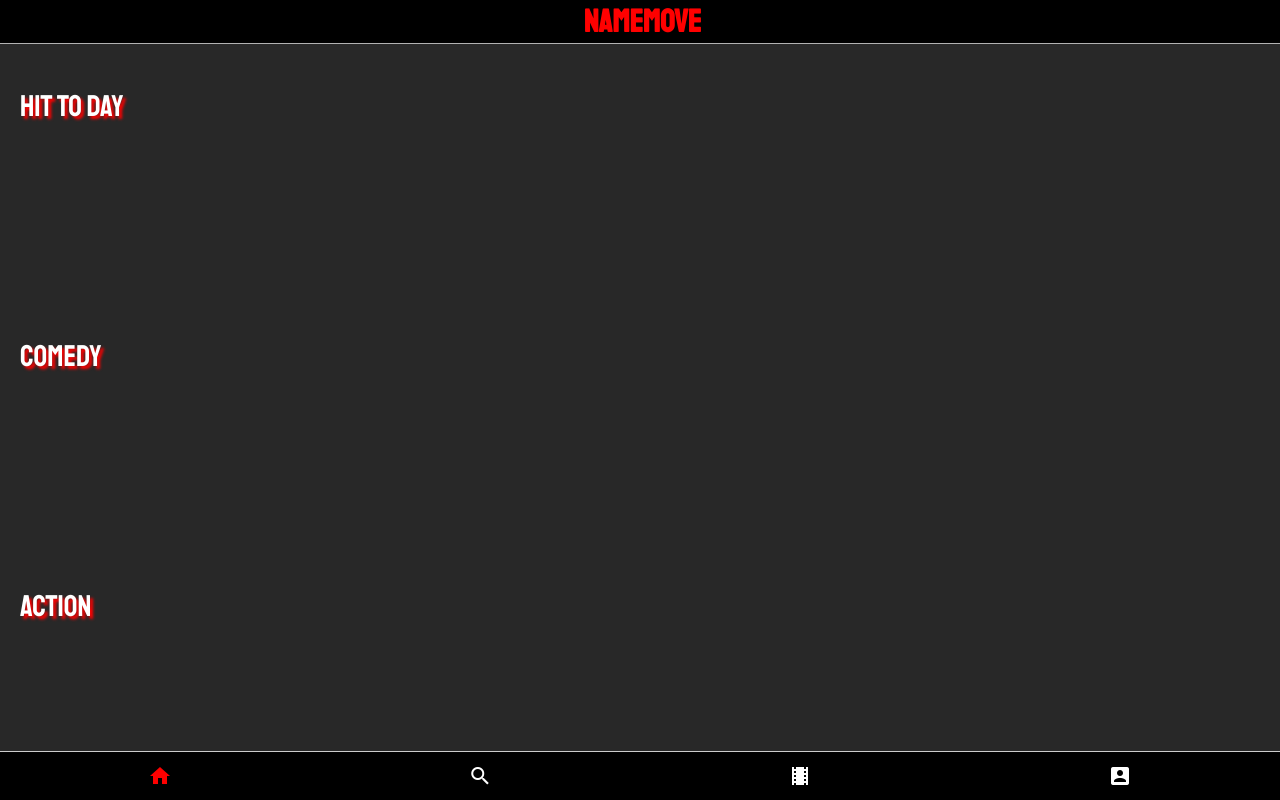
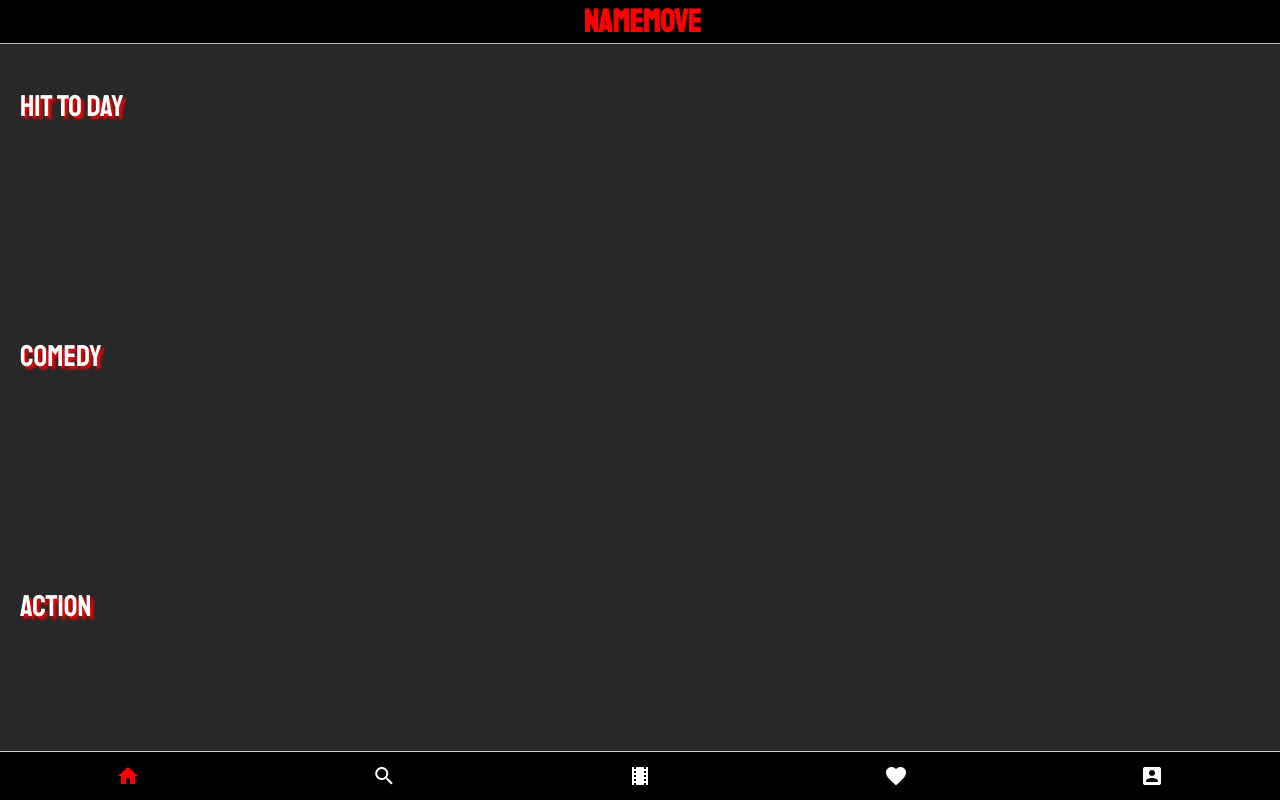
Before and after one commit to sweetcandy273/namemove, a plain HTML site: page namemove.html in a window 1280 px wide. Drawn offline with nearby package versions, Linux system fonts and the light colour scheme; no server answers.

Commit message:
add icon favorite

```diff
--- a/namemove.html
+++ b/namemove.html
@@ -39,6 +39,8 @@
             </ons-tab>
             <ons-tab page="views/category.html" icon="md-local-movies" onclick="showmovie_frist()">
             </ons-tab>
+            <ons-tab page="views/favorite.html" icon="md-favorite">
+            </ons-tab>
             <ons-tab page="views/account_settings.html" icon="md-account-box">
             </ons-tab>
         </ons-tabbar>
```
